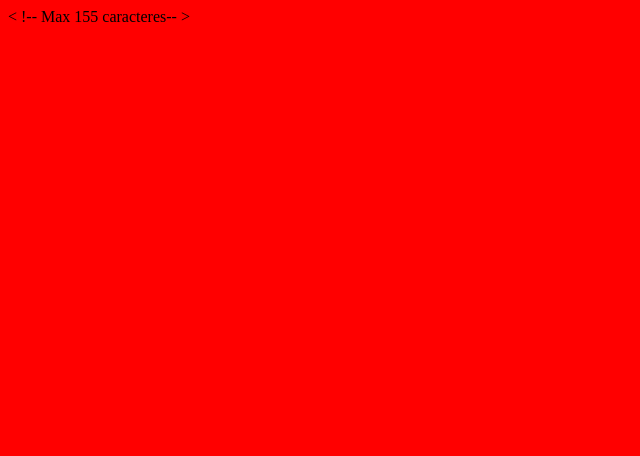
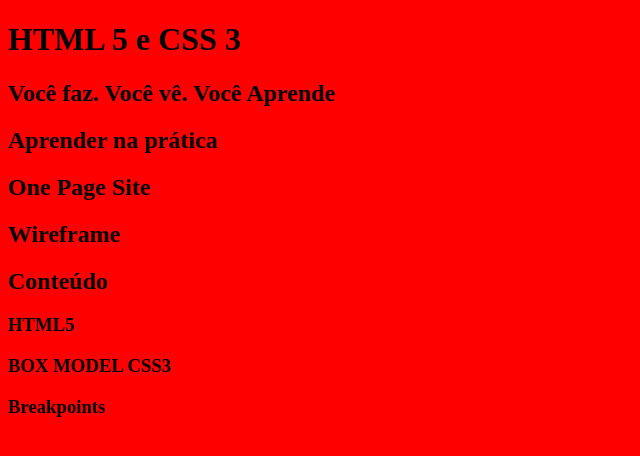
Before and after one commit to EngNilson/html5css3, a plain HTML site: page index.html in a window 1280 px wide. Shown: the whole page, without its empty margins (0-640 px from the left). Drawn offline with Linux system fonts and the light colour scheme.

Commit message:
Semantica e heading tags

```diff
--- a/index.html
+++ b/index.html
@@ -6,11 +6,49 @@
     <meta name="viewport" content="width=device-width, initial-scale=1.0">
     <title>HTML 5 e CSS3 - One Page Site</title>
     <meta name = "description" content = "Aprenda HTML5,CSS3 e SEO de forma simples,
-    prática e objetiva desenvolvendo passo a passo do zero até a hospedagem um site one page moderno e responsivo"> < !-- Max 155 caracteres-- >
+    prática e objetiva desenvolvendo passo a passo do zero até a hospedagem um site one page moderno e responsivo"> <!-- Max 155 caracteres -->
     <link rel="icon" href="/img/favicon.png">
     <link rel="stylesheet" href="style.css">
 </head>
 <body>
+    <!-- Cabeçalho -->
+    <header>
+
+    </header>
+
+    <!-- Destaque -->
+    <main>
+        <h1>HTML 5 e CSS 3</h1>
+        <h2>Você faz. Você vê. Você Aprende</h2>
+    </main>
+
+    <!-- Sobre -->
+    <section>
+        <h2>Aprender na prática</h2>
+    </section>
+
+    <!-- One Page -->
+    <section>
+        <h2>One Page Site</h2>
+    </section>
+
+    <!-- Wireframe -->
+    <section>
+        <h2>Wireframe</h2>
+    </section>
+
+    <!-- Conteúdo -->
+    <section>
+        <h2>Conteúdo</h2>
+        <h3>HTML5</h3>
+        <h3>BOX MODEL CSS3</h3>
+        <h3>Breakpoints</h3>
+    </section>
+
+    <!-- Rodapé -->
+    <footer>
+
+    </footer>
 
 </body>
 </html>
```
